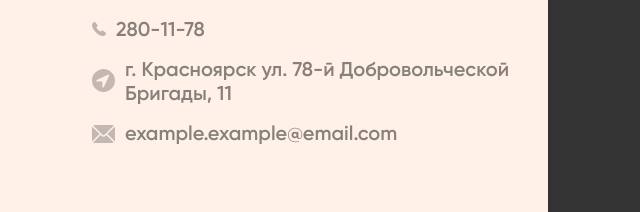
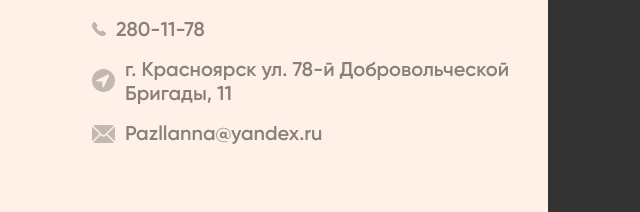
Before and after one commit to mac4icken/logo-centre, a website: page client/index.html in a window 1280 px wide. Shown: the part 1318-1530 px from the top of the page, 118-758 px from the left. Drawn offline with nearby package versions, Linux system fonts and the light colour scheme; a web font is replaced by a local one.

Commit message:
Update index.html

```diff
--- a/client/index.html
+++ b/client/index.html
@@ -62,7 +62,7 @@
                 <h2>КОНТАКТЫ</h2>
                 <a><img src="./img/call.svg" alt="">280-11-78</a>
                 <a><img src="./img/map.svg" alt="">г. Красноярск ул. 78-й Добровольческой Бригады, 11</a>
-                <a><img src="./img/mail.svg" alt="">example.example@email.com</a>
+                <a><img src="./img/mail.svg" alt="">Pazllanna@yandex.ru</a>
             </div>
             <div id="map"></div>
         </div>
```
